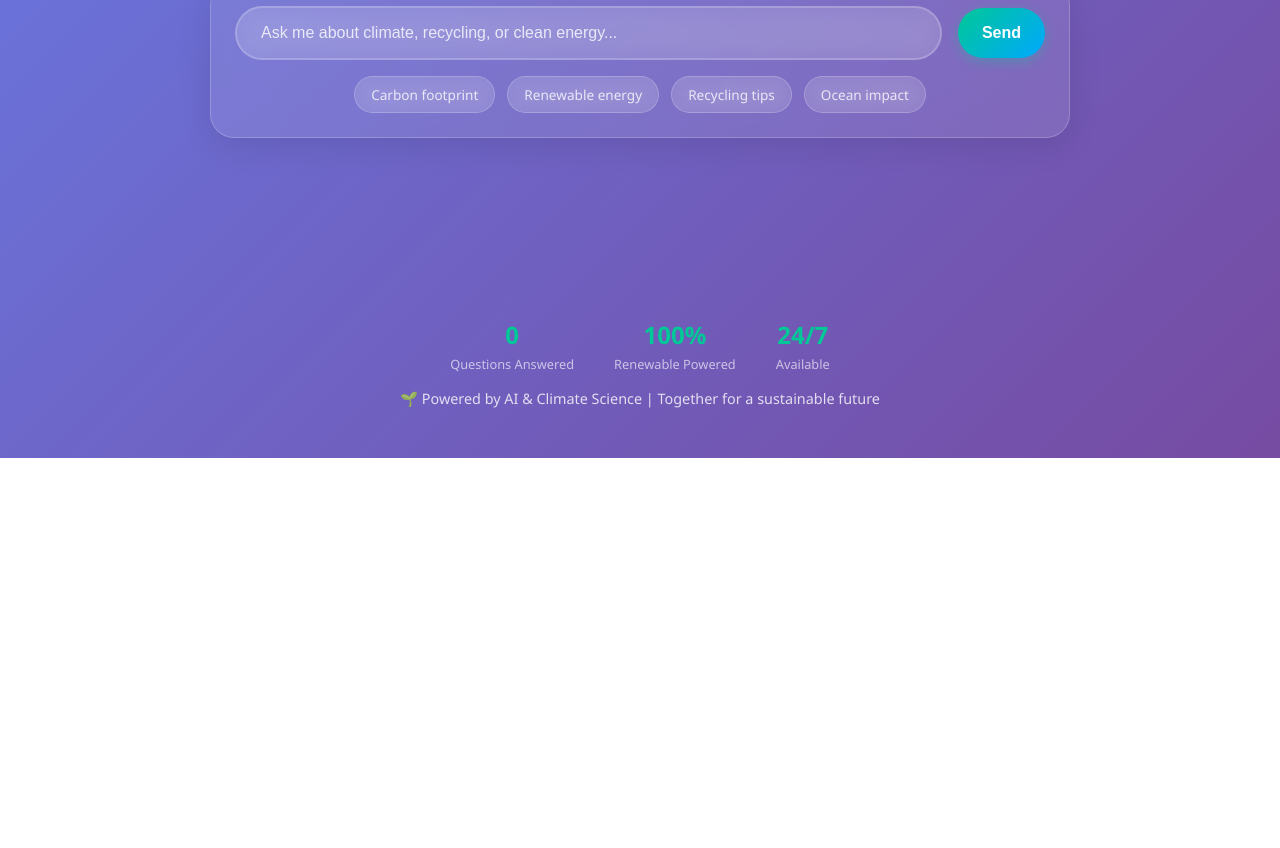
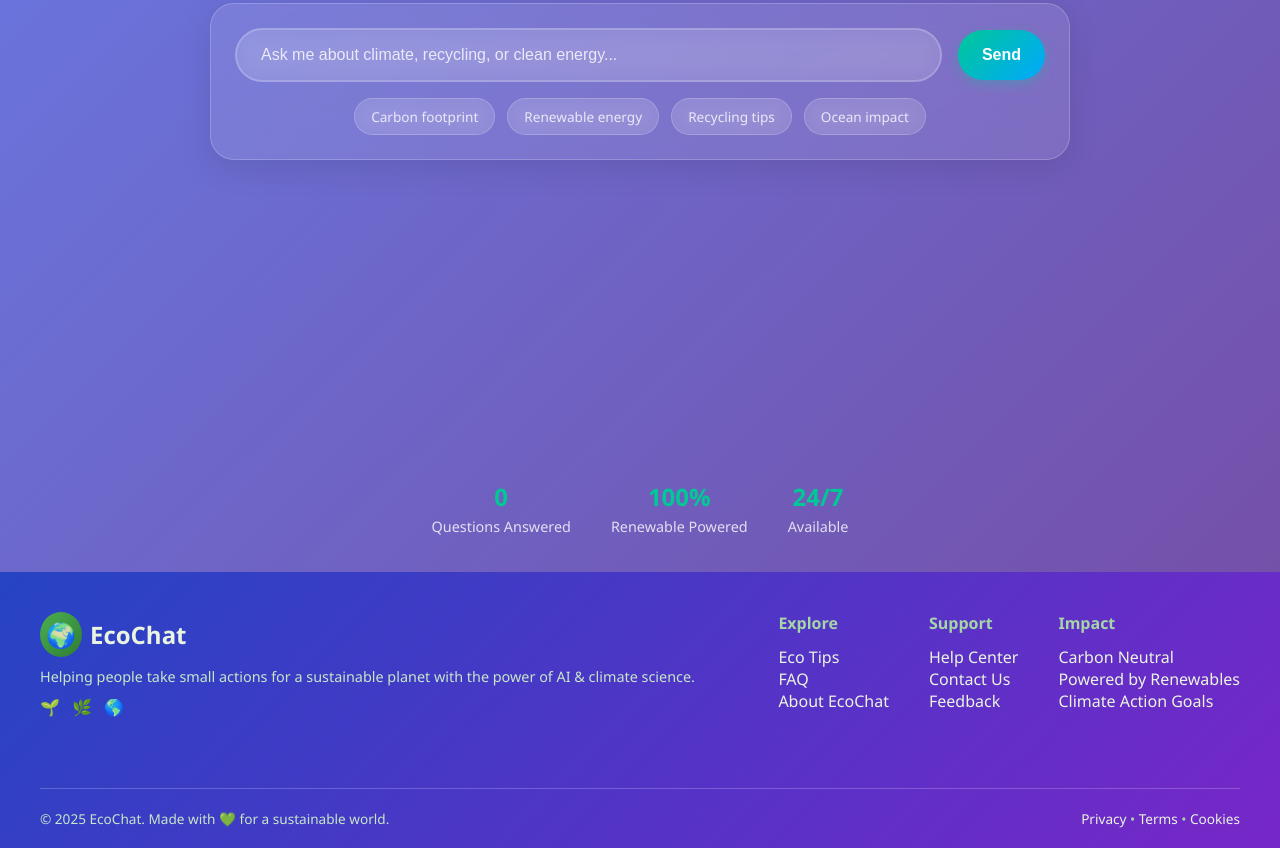
Before and after one commit to lone-wolffie/Eco-Chatbot, a website: page public/index.html in a window 1280 px wide. Shown: the part 555-1403 px from the top of the page. Before the commit the page ends 1013 px from the top, so only its background shows below. Drawn offline with Linux system fonts and the light colour scheme.

Commit message:
Add modified footer

```diff
--- a/public/index.html
+++ b/public/index.html
@@ -11,6 +11,7 @@
 </head>
 <body>
     <header>
+        <button id="toggleTheme">🔆</button>
         <h1>EcoChat</h1>
         <p>Your AI-powered climate assistant. Ask me anything about recycling, renewable energy, carbon footprint and climate action!</p>
     </header>
@@ -56,9 +57,9 @@
                 </section>
             </form>
         </div>
+    </div>
 
-        <footer>
-            <div class="footer-stats">
+    <div class="div-stats">
         <div class="stat">
             <div class="stat-number" id="questionsAnswered">0</div>
             <div class="stat-label">Questions Answered</div>
@@ -72,9 +73,88 @@
             <div class="stat-label">Available</div>
         </div>
     </div>
-            <p>🌱 Powered by AI & Climate Science | Together for a sustainable future</p>
+
+    <footer class="footer">
+        <div class="footer-background">
+            <div class="footer-gradient"></div>
+            <div class="footer-pattern"></div>
+        </div>
+
+        <div class="footer-container">
+            <div class="footer-content">
+                <div class="footer-main">
+
+                    <div class="footer-brand">
+                        <a href="#" class="footer-logo">
+                            <div class="footer-logo-gradient">
+                                <span class="footer-logo-icon">🌍</span>
+                            </div>
+                            <span>EcoChat</span>
+                        </a>
+                        <p class="footer-tagline">
+                            Helping people take small actions for a sustainable planet with the power of AI & climate science.
+                        </p>
+                        <div class="footer-social">
+                            <a href="#" class="social-link" aria-label="Twitter">
+                                🌱
+                            </a>
+                            <a href="#" class="social-link" aria-label="Instagram">
+                                🌿
+                            </a>
+                            <a href="#" class="social-link" aria-label="YouTube">
+                                🌎
+                            </a>
+                        </div>
+                    </div>
+
+
+                    <div class="footer-links">
+                        <div class="footer-column">
+                            <h4 class="footer-column-title">Explore</h4>
+                            <ul class="footer-link-list">
+                                <li><a href="#tips" class="footer-link">Eco Tips</a></li>
+                                <li><a href="#faq" class="footer-link">FAQ</a></li>
+                                <li><a href="#about" class="footer-link">About EcoChat</a></li>
+                            </ul>
+                        </div>
+                        <div class="footer-column">
+                            <h4 class="footer-column-title">Support</h4>
+                            <ul class="footer-link-list">
+                                <li><a href="#" class="footer-link">Help Center</a></li>
+                                <li><a href="#" class="footer-link">Contact Us</a></li>
+                                <li><a href="#" class="footer-link">Feedback</a></li>
+                            </ul>
+                        </div>
+                        <div class="footer-column">
+                            <h4 class="footer-column-title">Impact</h4>
+                            <ul class="footer-link-list">
+                                <li><a href="#" class="footer-link">Carbon Neutral</a></li>
+                                <li><a href="#" class="footer-link">Powered by Renewables</a></li>
+                                <li><a href="#" class="footer-link">Climate Action Goals</a></li>
+                            </ul>
+                        </div>
+                    </div>
+                </div>
+
+                <div class="footer-bottom">
+                    <div class="footer-bottom-content">
+                        <p class="footer-copyright">
+                            © 2025 EcoChat. Made with <span class="heart-icon">💚</span> for a sustainable world.
+                        </p>
+                        <div class="footer-bottom-links">
+                            <a href="#" class="footer-bottom-link">Privacy</a>
+                            <span class="footer-divider">•</span>
+                            <a href="#" class="footer-bottom-link">Terms</a>
+                            <span class="footer-divider">•</span>
+                            <a href="#" class="footer-bottom-link">Cookies</a>
+                        </div>
+                    </div>
+                </div>
+            </div>
+        </div>
     </footer>
-    </div>
+
+
 
     <script src="script.js"></script>
 </body>
--- a/public/styles.css
+++ b/public/styles.css
@@ -13,29 +13,28 @@
     --text-secondary: rgba(255, 255, 255, 0.8);
     --message-user: linear-gradient(135deg, #00c896, #00a8ff);
     --message-bot: linear-gradient(135deg, #f8f9fa, #e9ecef);
-
 }
 
 * {
     margin: 0;
     padding: 0;
     box-sizing: border-box;
-
 }
 
 body {
-    font-family:'Segoe UI', Tahoma, Geneva, Verdana, sans-serif;
+    font-family: "Segoe UI", Tahoma, Geneva, Verdana, sans-serif;
     background: var(--bg-gradient);
     min-height: 100vh;
     overflow-x: hidden;
     position: relative;
+}
+#toggleTheme {
+
 
 }
-
 header {
     background: var(--glass-bg);
     backdrop-filter: blur(20px);
-    border: none;
     border-radius: 25px;
     padding: 30px;
     text-align: center;
@@ -43,7 +42,6 @@ header {
     box-shadow: var(--shadow);
     position: relative;
     overflow: hidden;
-
 }
 
 header::before {
@@ -55,32 +53,23 @@ header::before {
     height: 200%;
     background: linear-gradient(45deg, transparent, rgba(255, 255, 255, 0.1), transparent);
     animation: shimmer 5s infinite;
-
 }
 
 @keyframes shimmer {
-    0% {
-        transform: translateX(-100%) translateY(-100%) rotate(30deg);
-    }
-    100% {
-        transform: translateX(100%) translateY(100%) rotate(30deg);
-    }
-
+    0% { transform: translateX(-100%) translateY(-100%) rotate(30deg); }
+    100% { transform: translateX(100%) translateY(100%) rotate(30deg); }
 }
 
 header h1 {
-    font-family: 'Segoe UI', Tahoma, Geneva, Verdana, sans-serif;
     font-size: 3.5rem;
     font-weight: 700;
-    color: var(--text-primary);
-    margin-bottom: 16px;
     background: linear-gradient(180deg, #ffffff, #00c896);
     -webkit-background-clip: text;
     -webkit-text-fill-color: transparent;
     background-clip: text;
+    margin-bottom: 16px;
     position: relative;
     z-index: 1;
-
 }
 
 header p {
@@ -89,7 +78,6 @@ header p {
     line-height: 1.6;
     position: relative;
     z-index: 1;
-
 }
 
 .container {
@@ -101,15 +89,13 @@ header p {
     min-height: 100vh;
     display: flex;
     flex-direction: column;
-
 }
 
 .chat-interface {
     flex: 1;
     display: flex;
     flex-direction: column;
-    gap: 0px;
-
+    gap: 0;
 }
 
 .message {
@@ -118,19 +104,11 @@ header p {
     align-items: flex-end;
     gap: 12px;
     animation: messageSlideIn 0.6s ease-out;
-
 }
 
 @keyframes messageSlideIn {
-    from {
-        opacity: 0;
-        transform: translateY(20px);
-    }
-    to {
-        opacity: 1;
-        transform: translateY(0);
-    }
-
+    from { opacity: 0; transform: translateY(20px); }
+    to { opacity: 1; transform: translateY(0); }
 }
 
 .avatar {
@@ -142,43 +120,25 @@ header p {
     justify-content: center;
     font-size: 1.5rem;
     box-shadow: 0 4px 12px rgba(0, 0, 0, 0.15);
-
 }
 
-
-
-.bot-avatar {
-    background: linear-gradient(135deg, #00c896, #00a8ff);
-
-}
-
-.message-content {
-    max-width: 75%;
-    position: relative;
-
-}
-
-.user-message .message-content {
-    order: 1;
-
-}
+.bot-avatar { background: var(--message-user); }
+.message-content { max-width: 75%; }
+.user-message .message-content { order: 1; }
 
 .message-bubble {
-    padding: 25px 25px;
+    padding: 25px;
     border-radius: 30px;
     font-size: 0.95rem;
     line-height: 1.5;
-    position: relative;
     word-wrap: break-word;
     box-shadow: 0 4px 12px rgba(0, 0, 0, 0.1);
     transition: all 1.3s ease;
-
 }
 
 .message-bubble:hover {
     transform: translateY(-10px);
     box-shadow: 0 6px 16px rgba(0, 0, 0, 0.15);
-
 }
 
 .user-message .message-bubble {
@@ -186,14 +146,12 @@ header p {
     color: white;
     border-bottom-right-radius: 8px;
     margin-left: auto;
-
 }
 
 .bot-message .message-bubble {
     background: var(--message-bot);
     color: #2d3748;
     border-bottom-left-radius: 8px;
-
 }
 
 .timestamp {
@@ -202,18 +160,10 @@ header p {
     margin-top: 8px;
     margin-left: 5px;
     text-align: center;
-
 }
 
-.user-message .timestamp {
-    text-align: right;
-
-}
-
-.bot-message .timestamp {
-    text-align: left;
-
-}
+.user-message .timestamp { text-align: right; }
+.bot-message .timestamp { text-align: left; }
 
 .typing-indicator {
     display: flex;
@@ -221,19 +171,16 @@ header p {
     gap: 8px;
     margin: 20px 0;
     animation: messageSlideIn 0.4s ease-out;
-
 }
 
 .typing-dots {
     display: flex;
-    align-items: center;
     gap: 6px;
     padding: 12px 16px;
     background: linear-gradient(135deg, #edf2f7, #e2e8f0);
     border-radius: 12px;
     border-bottom-left-radius: 8px;
     box-shadow: 0 3px 6px rgba(0,0,0,0.08);
-
 }
 
 .typing-dot {
@@ -243,42 +190,14 @@ header p {
     border-radius: 50%;
     animation: bounce 1.5s infinite ease-in-out;
     opacity: 0;
-
 }
-
-.typing-dot:nth-child(1) {
-    animation-delay: 0s;
-
-}
-
-.typing-dot:nth-child(2) {
-    animation-delay: 0.3s;
-
-}
-
-.typing-dot:nth-child(3) {
-    animation-delay: 0.6s;
-
-}
+.typing-dot:nth-child(2) { animation-delay: 0.3s; }
+.typing-dot:nth-child(3) { animation-delay: 0.6s; }
 
 @keyframes bounce {
-    0% {
-        opacity: 0;
-        transform: scale(0.5) translateY(0);
-    }
-    30% {
-        opacity: 1;
-        transform: scale(1.1) translateY(-4px);
-    }
-    60% {
-        opacity: 1;
-        transform: scale(1) translateY(0);
-    }
-    100% {
-        opacity: 0;
-        transform: scale(0.5) translateY(0);
-    }
-
+    0%, 100% { opacity: 0; transform: scale(0.5) translateY(0); }
+    30% { opacity: 1; transform: scale(1.1) translateY(-4px); }
+    60% { opacity: 1; transform: scale(1) translateY(0); }
 }
 
 .chat-form {
@@ -290,15 +209,12 @@ header p {
     box-shadow: var(--shadow);
     position: relative;
     overflow: hidden;
-
 }
 
 .input-container {
     display: flex;
     gap: 16px;
     align-items: center;
-    position: relative;
-
 }
 
 #userInput {
@@ -309,23 +225,16 @@ header p {
     font-size: 1rem;
     background: rgba(255, 255, 255, 0.1);
     color: var(--text-primary);
-    outline: none;
     transition: all 0.3s ease;
     backdrop-filter: blur(10px);
-
 }
 
-#userInput::placeholder {
-    color: var(--text-secondary);
-
-}
+#userInput::placeholder { color: var(--text-secondary); }
 
 #userInput:focus {
-    outline: none;
     border-color: var(--primary-green);
     background: rgba(255, 255, 255, 0.15);
     box-shadow: 0 0 0 4px rgba(0, 200, 150, 0.1);
-
 }
 
 .send-button {
@@ -341,36 +250,22 @@ header p {
     box-shadow: 0 4px 12px rgba(0, 200, 150, 0.3);
     position: relative;
     overflow: hidden;
-
 }
 
 .send-button:hover {
     transform: translateY(-2px);
     box-shadow: 0 6px 16px rgba(0, 200, 150, 0.4);
-
-}
-
-.send-button:active {
-    transform: translateY(0);
-
 }
 
 .send-button::before {
     content: '';
     position: absolute;
-    top: 0;
-    left: -100%;
-    width: 100%;
-    height: 100%;
+    top: 0; left: -100%;
+    width: 100%; height: 100%;
     background: linear-gradient(90deg, transparent, rgba(255, 255, 255, 0.2), transparent);
     transition: left 0.5s;
-
 }
-
-.send-button:hover::before {
-    left: 100%;
-
-}
+.send-button:hover::before { left: 100%; }
 
 .suggestions {
     display: flex;
@@ -378,7 +273,6 @@ header p {
     margin-top: 16px;
     flex-wrap: wrap;
     justify-content: center;
-
 }
 
 .suggestion-chip {
@@ -391,7 +285,6 @@ header p {
     color: var(--text-secondary);
     cursor: pointer;
     transition: all 0.3s ease;
-
 }
 
 .suggestion-chip:hover {
@@ -399,25 +292,14 @@ header p {
     border-color: var(--primary-green);
     color: var(--text-primary);
     transform: translateY(-2px);
-
 }
 
-footer {
-    text-align: center;
-    padding: 30px 0;
-    color: var(--text-secondary);
-    font-size: 0.9rem;
-    position: relative;
-
-}
-
-.footer-stats {
+.div-stats {
     display: flex;
     justify-content: center;
     gap: 40px;
     margin-bottom: 16px;
     flex-wrap: wrap;
-
 }
 
 .stat {
@@ -432,60 +314,126 @@ footer {
     font-size: 1.5rem;
     font-weight: 700;
     color: var(--primary-green);
-
 }
 
 .stat-label {
-    font-size: 0.8rem;
+    font-size: 0.9rem;
     opacity: 0.8;
-
+    color:#fff;
 }
 
-@media (max-width: 768px) {
-    .container {
-        padding: 16px;
+.footer {
+    position: relative;
+    color: #eaf4e1;
+    padding: 60px 20px 20px;
+    overflow: hidden;
 }
 
-    header {
-        padding: 24px;
-        margin-bottom: 20px;
+.footer-background, .footer-gradient, .footer-pattern {
+    position: absolute;
+    width: 100%;
+    inset: 0;
 }
 
-    header h1 {
-        font-size: 2.5rem;
+.footer-gradient {
+    background: linear-gradient(135deg, #2242c3 0%, #7725ca 100%);
+    border: var(--glass-border);
+    margin-top: 20px;
+    opacity: 0.95;
 }
 
-    #chatbox {
-        height: 400px;
-        padding: 20px;
+.footer-pattern {
+    background-image: radial-gradient(rgba(255, 255, 255, 0.05) 1px, transparent 1px);
+    background-size: 40px 40px;
+    opacity: 0.2;
 }
 
-    .chat-form {
-        padding: 20px;
+.footer-content {
+    display: flex;
+    flex-direction: column;
+    gap: 40px;
+    position: relative;
+    z-index: 1;
+    max-width: 1200px;
+    margin: auto;
 }
 
-    .input-container {
-        flex-direction: column;
-        gap: 12px;
+.footer-main {
+    display: flex;
+    flex-wrap: wrap;
+    justify-content: space-between;
+    gap: 40px;
 }
 
-    .send-button {
-        width: 100%;
+.footer-logo {
+    display: flex;
+    align-items: center;
+    gap: 8px;
+    font-size: 1.5rem;
+    font-weight: bold;
+    color: inherit;
+    text-decoration: none;
 }
 
-    .message-bubble {
-        max-width: 85%;
+.footer-logo-gradient {
+    background: linear-gradient(135deg, #4caf50, #2e7d32);
+    padding: 6px;
+    border-radius: 50%;
 }
 
-    .footer-stats {
-        gap: 20px;
+.footer-tagline {
+    margin: 10px 0;
+    font-size: 0.9rem;
+    color: #c8e6c9;
+}
+.footer-social {
+    display: flex;
+    gap: 12px;
+    margin-top: 10px;
+}
+.footer-links {
+    display: flex;
+    gap: 40px;
+    flex-wrap: wrap;
 }
 
-    .suggestions {
-        justify-content: flex-start;
+.footer-column-title {
+    font-size: 1rem;
+    margin-bottom: 12px;
+    font-weight: bold;
+    color: #a5d6a7;
 }
 
+.footer-link-list {
+    list-style: none;
+    padding: 0;
+    margin: 0;
 }
+
+.footer-link, .social-link, .footer-bottom-link {
+    color: #eaf4e1;
+    text-decoration: none;
+    transition: color 0.3s ease;
+}
+.footer-link:hover, .social-link:hover, .footer-bottom-link:hover { color: #81c784; }
+
+.footer-bottom {
+    border-top: 1px solid rgba(255, 255, 255, 0.2);
+    margin-top: 30px;
+    padding-top: 20px;
+}
+
+.footer-bottom-content {
+    display: flex;
+    flex-wrap: wrap;
+    justify-content: space-between;
+    gap: 15px;
+    font-size: 0.85rem;
+    color: #c8e6c9;
+}
+
+.footer-divider { color: #a5d6a7; }
+.heart-icon { color: #1c9722; }
 
 .loading {
     display: inline-block;
@@ -495,27 +443,38 @@ footer {
     border-radius: 50%;
     border-top-color: white;
     animation: spin 1s ease-in-out infinite;
+}
+@keyframes spin { to { transform: rotate(360deg); } }
 
+.welcome-message { animation: welcomeSlide 1s ease-out; }
+@keyframes welcomeSlide {
+  from { opacity: 0; transform: translateY(30px) scale(0.9); }
+  to { opacity: 1; transform: translateY(0) scale(1); }
 }
 
-@keyframes spin {
-    to { transform: rotate(360deg); }
+@media (max-width: 768px) {
+    header {
+        padding: 24px;
+        margin-bottom: 20px;
+    }
+    header h1 {
+        font-size: 2.5rem;
+    }
+    .container { padding: 16px; }
+    .chat-form { padding: 20px; }
+    .input-container {
+        flex-direction: column;
+        gap: 12px;
+    }
+    .send-button { width: 100%; }
+    .message-bubble { max-width: 85%; }
 
+    .footer-main, .footer-stats, .footer-bottom-content {
+        flex-direction: column;
+        align-items: center;
+        text-align: center;
+        gap: 20px;
     }
 
-.welcome-message {
-    animation: welcomeSlide 1s ease-out;
-
+    .suggestions { justify-content: flex-start; }
 }
-
-@keyframes welcomeSlide {
-    from {
-        opacity: 0;
-        transform: translateY(30px) scale(0.9);
-    }
-    to {
-        opacity: 1;
-        transform: translateY(0) scale(1);
-    }
-
-}
```
Lines whose indentation alone changed are shown as unchanged.
